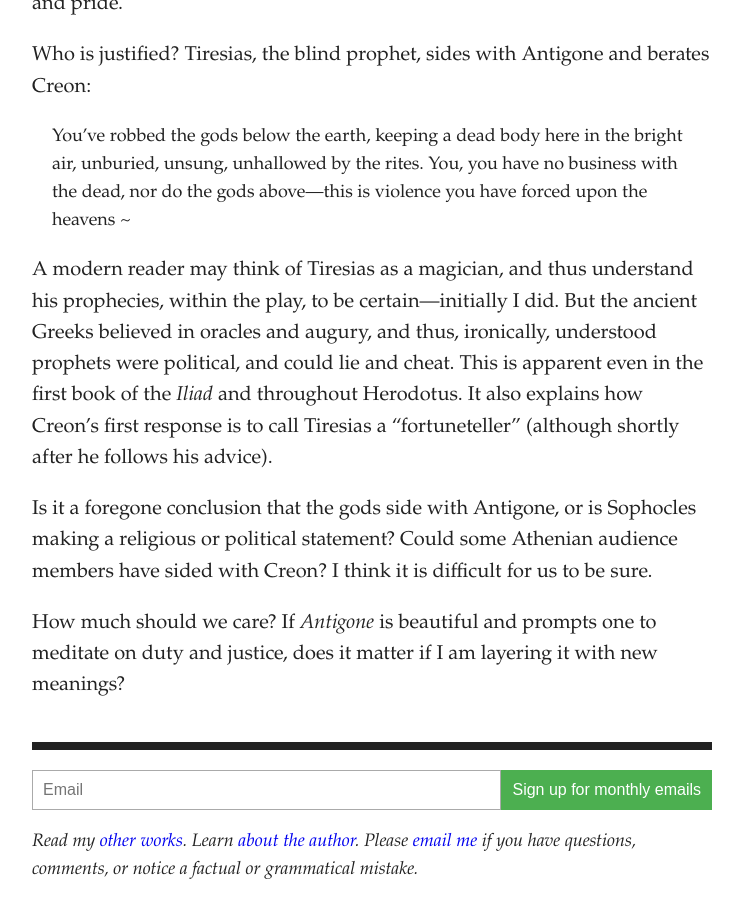
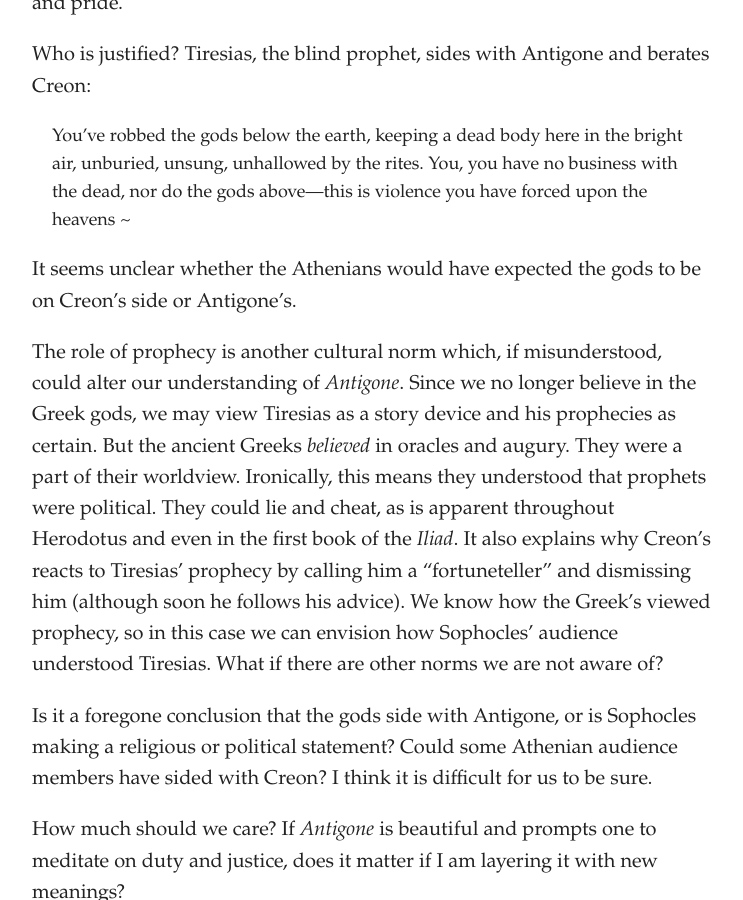
Before and after one commit to artsandmetaphysics/goodlifeodyssey, a Jekyll site: the page built from posts/2020-06-14-antigone-historical-context.md, in a window 1280 px wide and 900 px high, scrolled down 1982 px. Shown: the whole window, without its empty margins (268-1011 px from the left). Built offline with Jekyll 4.4.1, drawn with Linux system fonts in a browser that asks for light colours.

Commit message:
Add content

```diff
--- a/posts/2020-06-14-antigone-historical-context.md
+++ b/posts/2020-06-14-antigone-historical-context.md
@@ -69,7 +69,9 @@ Who is justified? Tiresias, the blind prophet, sides with Antigone and berates C
 > you have forced upon the heavens
 > ~
 
-A modern reader may think of Tiresias as a magician, and thus understand his prophecies, within the play, to be certain---initially I did. But the ancient Greeks believed in oracles and augury, and thus, ironically, understood prophets were political, and could lie and cheat. This is apparent even in the first book of the _Iliad_ and throughout Herodotus. It also explains how Creon's first response is to call Tiresias a "fortuneteller" (although shortly after he follows his advice).
+It seems unclear whether the Athenians would have expected the gods to be on Creon's side or Antigone's.
+
+The role of prophecy is another cultural norm which, if misunderstood, could alter our understanding of _Antigone_. Since we no longer believe in the Greek gods, we may view Tiresias as a story device and his prophecies as certain. But the ancient Greeks _believed_ in oracles and augury. They were a part of their worldview. Ironically, this means they understood that prophets were political. They could lie and cheat, as is apparent throughout Herodotus and even in the first book of the _Iliad_. It also explains why Creon's reacts to Tiresias' prophecy by calling him a "fortuneteller" and dismissing him (although soon he follows his advice). We know how the Greek's viewed prophecy, so in this case we can envision how Sophocles' audience understood Tiresias. What if there are other norms we are not aware of?
 
 Is it a foregone conclusion that the gods side with Antigone, or is Sophocles making a religious or political statement? Could some Athenian audience members have sided with Creon? I think it is difficult for us to be sure.
 
```
Also changed, not shown: _posts/2020-06-14-antigone-historical-context.md (+3 -1 lines).
